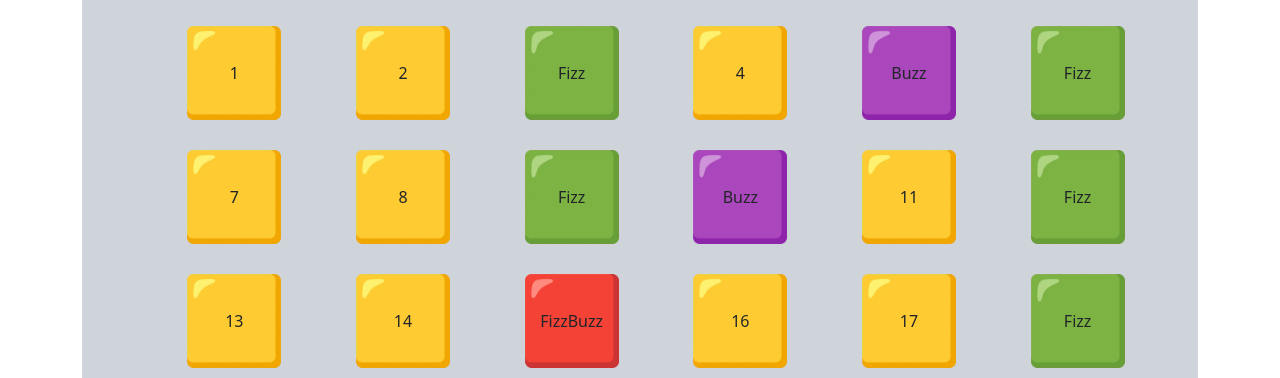
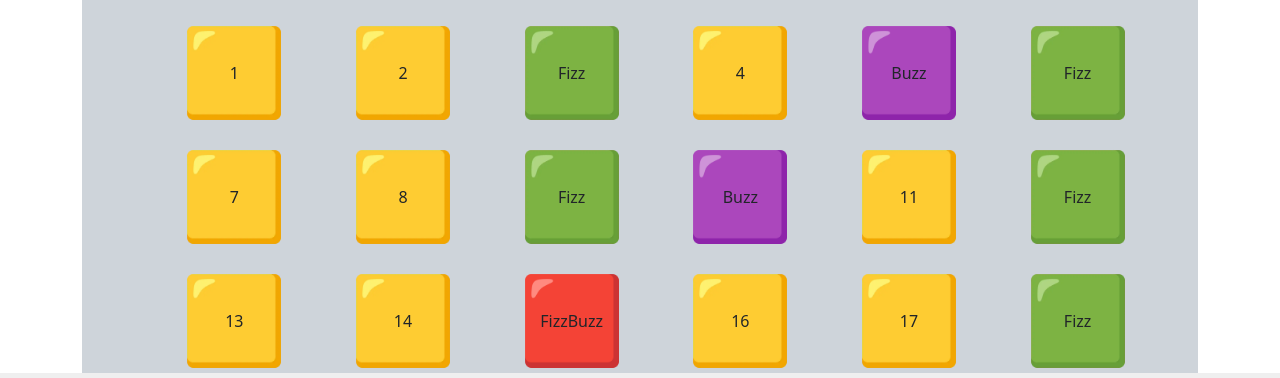
Before and after one commit to Francesco-Matteucci/js-fizzbuzzdom, a plain HTML site: page index.html in a window 1280 px wide. Shown: the part 279-657 px from the top of the page. Drawn offline with nearby package versions, Linux system fonts and the light colour scheme.

Commit message:
minor fix

```diff
--- a/css/style.css
+++ b/css/style.css
@@ -36,7 +36,7 @@ h1 {
     margin-top: 40px;
     background-color: #CED4DA;
     overflow-y: auto;
-    height: 800px;
+    height: calc(100vh - 378px);
 }
 
 #result li {
@@ -79,7 +79,7 @@ a:visited {
 }
 
 footer {
-    height: 148px;
+
     padding: 0.5rem;
     background-color: #efefef;
     text-align: center;
```
